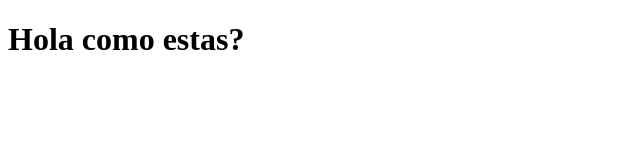
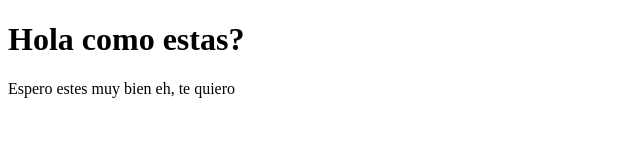
Before and after one commit to SoyCarlosRolando/Programa-prueba, a plain HTML site: page index.html in a window 1280 px wide. Shown: the whole page, without its empty margins (0-640 px from the left). Drawn offline with Linux system fonts and the light colour scheme.

Commit message:
update 2

```diff
--- a/index.html
+++ b/index.html
@@ -8,5 +8,6 @@
 </head>
 <body>
     <h1>Hola como estas?</h1>
+<p>Espero estes muy bien eh, te quiero</p>
 </body>
 </html>
```
